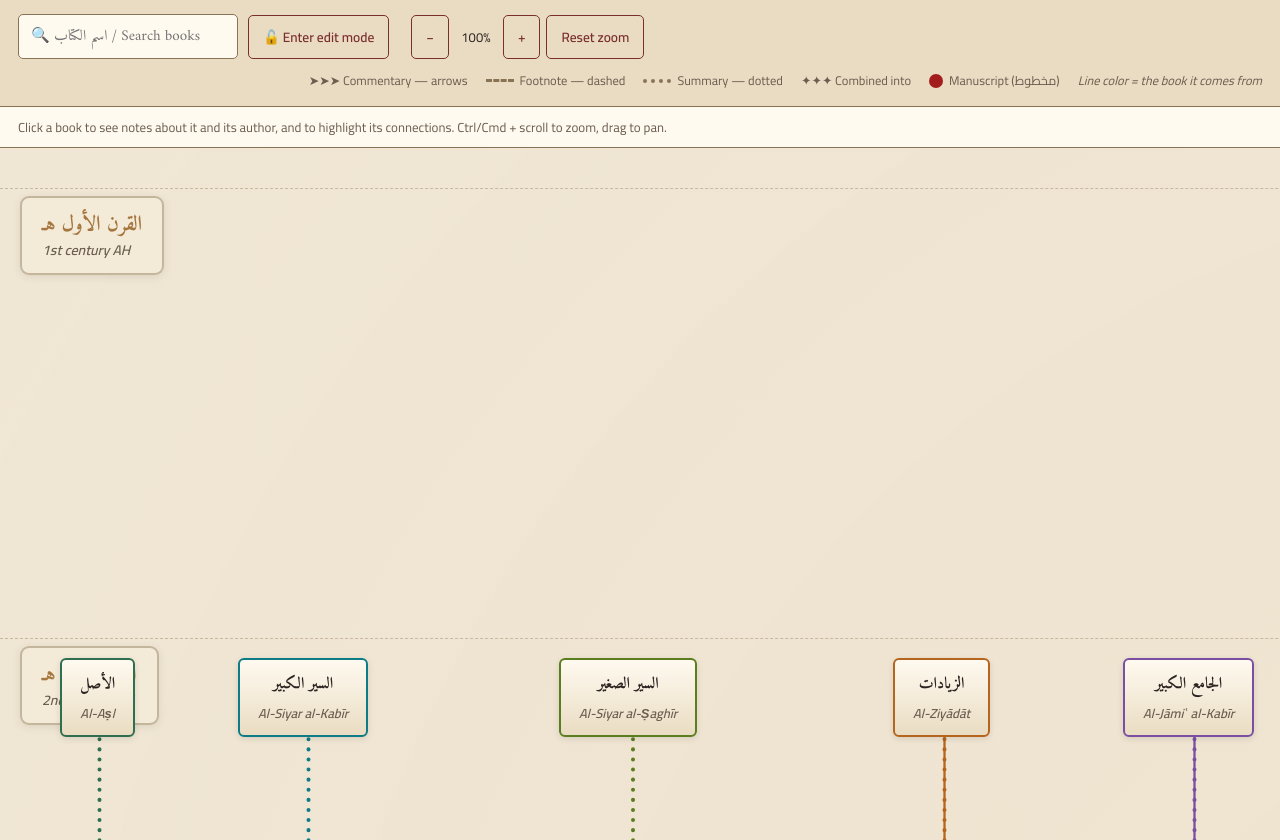
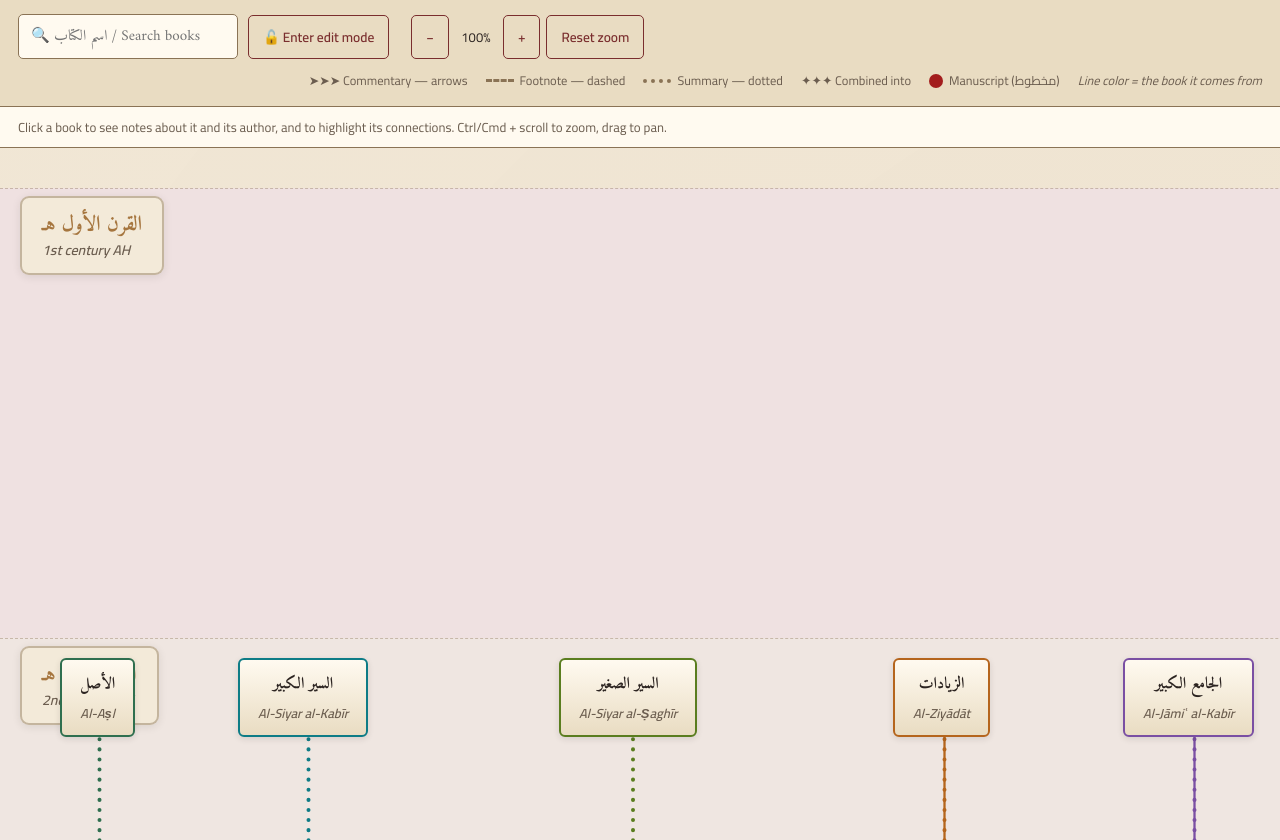
Before and after one commit to ARK120701/hanafi-book-network, a plain HTML site: page index.html in a window 1280 px wide. Drawn offline with Linux system fonts and the light colour scheme.

Commit message:
Shade each century row with its own subtle background band
A new #centuryBg layer sits behind the lines and books, giving each
century row a distinct light hue so eras are scannable at a glance.

```diff
--- a/index.html
+++ b/index.html
@@ -116,6 +116,19 @@
     pointer-events:none;
   }
 
+  #centuryBg{
+    position:absolute;
+    top:0; left:0;
+    width:8300px;
+    height:7600px;
+    pointer-events:none;
+    z-index:0;
+  }
+  .century-band{
+    position:absolute;
+    left:0;
+    width:100%;
+  }
   #timeline{
     position:absolute;
     top:0; left:0;
@@ -588,6 +601,7 @@
   <div id="canvas-wrap">
     <div id="zoom-sizer">
       <div id="canvas">
+        <div id="centuryBg"></div>
         <div id="timeline"></div>
         <svg id="lines"></svg>
       </div>
@@ -1909,9 +1923,18 @@ const ENGLISH_ORDINALS = ['1st','2nd','3rd','4th','5th','6th','7th','8th','9th',
 
 function buildTimeline(){
   const el = document.getElementById('timeline');
+  const bg = document.getElementById('centuryBg');
   el.innerHTML = '';
+  bg.innerHTML = '';
   for(let i=0;i<NUM_CENTURIES;i++){
     const y = CENTURY_START_Y + i * CENTURY_HEIGHT;
+
+    const band = document.createElement('div');
+    band.className = 'century-band';
+    band.style.top = y + 'px';
+    band.style.height = CENTURY_HEIGHT + 'px';
+    band.style.background = `hsl(${Math.round(i * (360 / NUM_CENTURIES))}, 32%, 91%)`;
+    bg.appendChild(band);
 
     const line = document.createElement('div');
     line.className = 'century-row';
```
